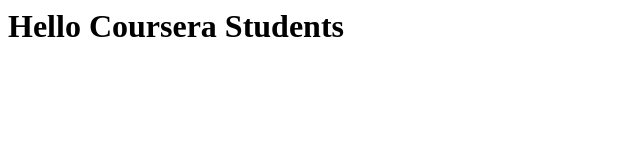
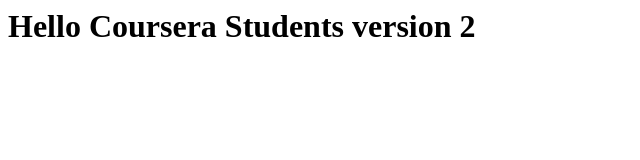
Before and after one commit to sanjivjindia/coursera-test, a plain HTML site: page coursera-projects/index.html in a window 1280 px wide. Shown: the whole page, without its empty margins (0-640 px from the left). Drawn offline with Linux system fonts and the light colour scheme.

Commit message:
second file

```diff
--- a/coursera-projects/index.html
+++ b/coursera-projects/index.html
@@ -1 +1 @@
-<h1>Hello Coursera Students</h1>
+<h1>Hello Coursera Students version 2</h1>
```
